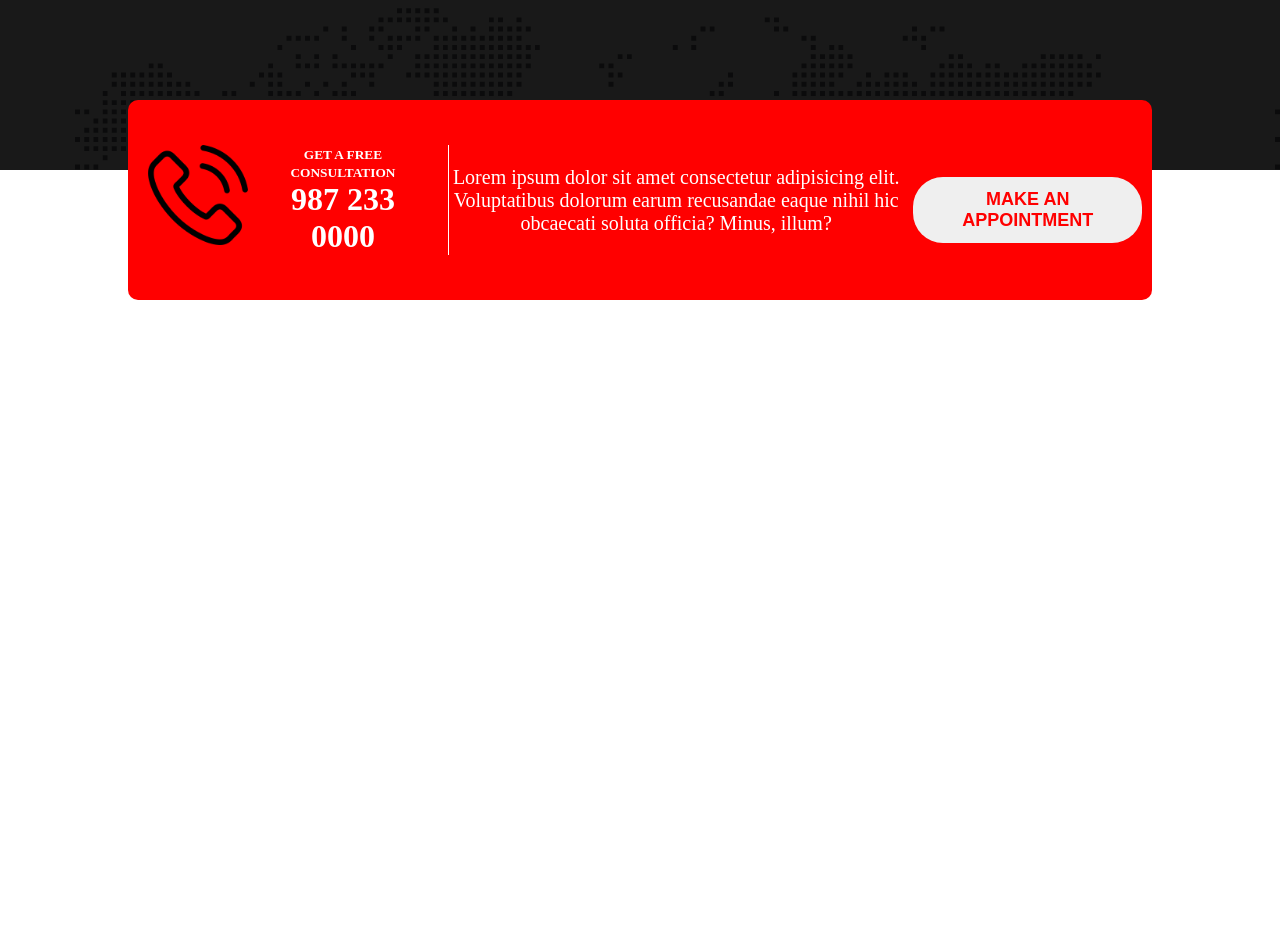
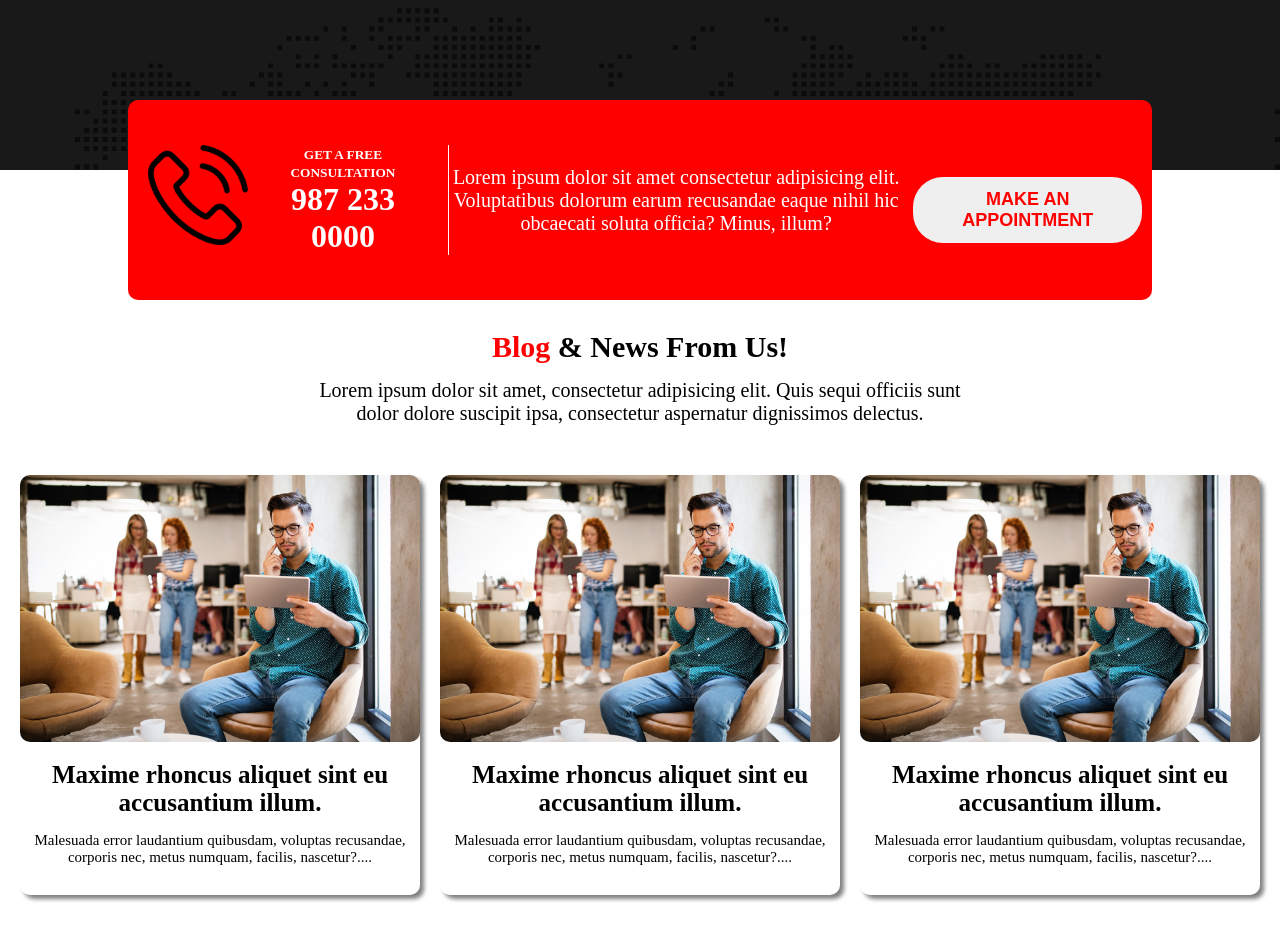
Before and after one commit to JAMSHEDWEBDEV/Digital-Agency-Website, a plain HTML site: page index.html in a window 1280 px wide. Shown: the part 1609-2549 px from the top of the page. Before the commit the page ends 1909 px from the top, so only its background shows below. Drawn offline with Linux system fonts and the light colour scheme.

Commit message:
added card section

```diff
--- a/css/style.css
+++ b/css/style.css
@@ -166,6 +166,7 @@ nav{
     text-align: center;
     align-items: center;
     margin-top: -70px;
+    margin-bottom: 30px;
 }
 .appoin_left{
     display: flex;
@@ -187,3 +188,48 @@ nav{
     font-size: 20px;
 }
                   /* appointment section css end  */
+                  /* blog section css code start  */
+.blog_content{
+    text-align: center;
+}
+.blog_content h1{
+       font-weight: bold;
+       font-size: 30px;
+       margin:15px 0 ;
+}
+.blog_content p{
+      font-size: 20px;
+      margin-bottom: 50px;
+}
+.blog_all_card{
+    display: flex;
+    align-items: center;
+    justify-content: center;
+    text-align: center;
+    gap: 20px;
+    margin-bottom: 50px;
+}
+.blog_card{
+    width: 400px;
+    height: 420px;
+    border-radius: 10px;
+    box-shadow: 4px 4px 4px gray;
+}
+.blog_card img{
+    width: 100%;
+    border-radius: 10px;
+}
+.blog_card h2{
+    font-size: 25px;
+    font-weight: bold;
+    padding: 0 10px;
+    margin: 15px 0;
+
+}
+.blog_card p{
+    font-size: 15px;
+    padding: 0 10px;
+}
+
+
+                  /* blog section css code end  */
--- a/index.html
+++ b/index.html
@@ -117,6 +117,34 @@
   </div>
 
                    <!-- appoint section html code end  -->
+
+                   <!-- blog section html start  -->
+<section class="blog">
+    <div class="blog_content">
+        <h1><span class="primary_color">Blog</span> & News From Us!</h1>
+        <p>Lorem ipsum dolor sit amet, consectetur adipisicing elit. Quis sequi officiis sunt<br> dolor dolore suscipit ipsa, consectetur aspernatur dignissimos delectus.
+        </p>
+    </div>
+    <div class="blog_all_card">
+        <div class="blog_card">
+            <img src="./images/image/blog-1.jpg" alt="">
+            <h2>Maxime rhoncus aliquet sint eu accusantium illum.</h2>
+            <p>Malesuada error laudantium quibusdam, voluptas recusandae, corporis nec, metus numquam, facilis, nascetur?....</p>
+        </div>
+        <div class="blog_card">
+            <img src="./images/image/blog-1.jpg" alt="">
+            <h2>Maxime rhoncus aliquet sint eu accusantium illum.</h2>
+            <p>Malesuada error laudantium quibusdam, voluptas recusandae, corporis nec, metus numquam, facilis, nascetur?....</p>
+        </div>
+        <div class="blog_card">
+            <img src="./images/image/blog-1.jpg" alt="">
+            <h2>Maxime rhoncus aliquet sint eu accusantium illum.</h2>
+            <p>Malesuada error laudantium quibusdam, voluptas recusandae, corporis nec, metus numquam, facilis, nascetur?....</p>
+        </div>
+    </div>
+</section>
+
+                   <!-- blog section html end  -->
     </main>
     <footer></footer>
 </body>
```
